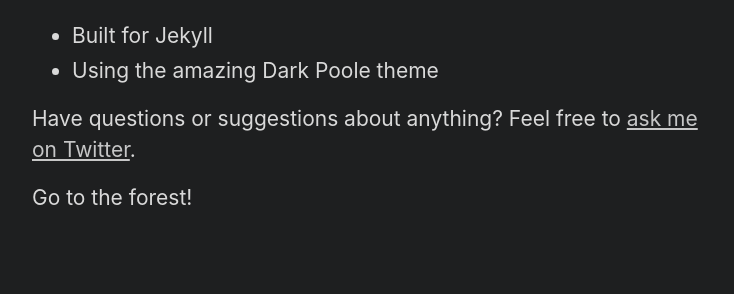
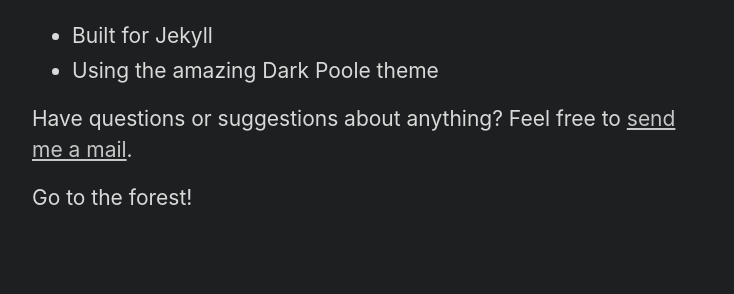
Before and after one commit to zeppehpt1/zeppehpt1.github.io, a Jekyll site: the page built from about.md, in a window 1280 px wide. Shown: the part 777-1071 px from the top of the page, without its empty margins (272-1006 px from the left). Built offline with Jekyll 4.4.1, drawn with Linux system fonts in a browser that asks for light colours.

Commit message:
Update about.md

```diff
--- a/about.md
+++ b/about.md
@@ -11,7 +11,7 @@
 - Built for Jekyll
 - Using the amazing Dark Poole theme
 
-Have questions or suggestions about anything? Feel free to [ask me on Twitter](https://twitter.com/zeppehh).
+Have questions or suggestions about anything? Feel free to [send me a mail](zeppeh@icloud.com).
 
 Go to the forest!
 
```
